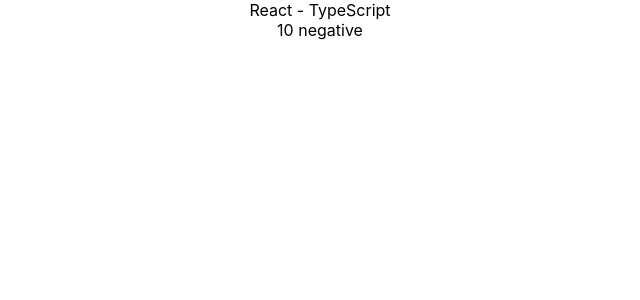
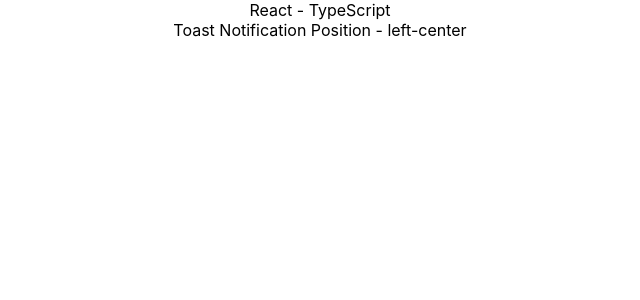
Before and after one commit to lukasz-klekner/react_typescript, a React (Create React App) app: page / in a window 1280 px wide. Shown: the top 300 px of the page, without its empty margins (320-960 px from the left). Built offline with nearby package versions, Linux system fonts and the light colour scheme.

Commit message:
creates Toast and types its props using template literals

```diff
--- a/src/App.tsx
+++ b/src/App.tsx
@@ -1,11 +1,11 @@
 import './App.css'
-import { RandomNumber } from './components/restriction/RandomNumber'
+import { Toast } from './components/template_literals/Toast'
 
 function App() {
   return (
     <div className='App'>
       React - TypeScript
-      <RandomNumber value={10} isNegative />
+      <Toast position='left-center' />
     </div>
   )
 }
--- /dev/null
+++ b/src/components/template_literals/Toast.tsx
@@ -0,0 +1,12 @@
+type HorizontalPosition = 'left' | 'center' | 'right'
+type VerticalPostion = 'top' | 'center' | 'right'
+
+type ToastProps = {
+  position:
+    | Exclude<`${HorizontalPosition}-${VerticalPostion}`, 'center-center'>
+    | 'center'
+}
+
+export const Toast = ({ position }: ToastProps) => (
+  <div>Toast Notification Position - {position}</div>
+)
```
